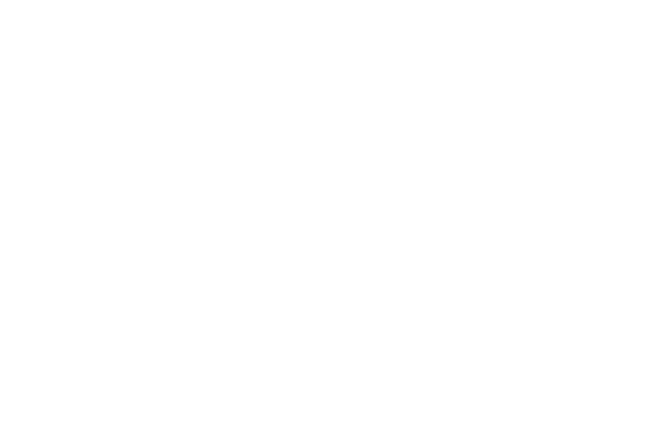
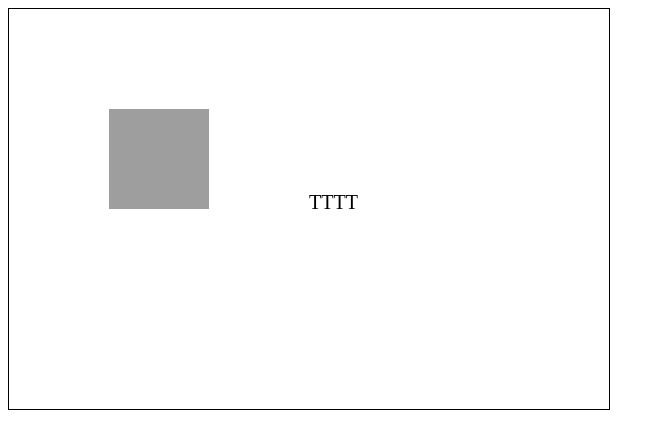
Before and after one commit to dearsgallery/test01, a plain HTML site: page index.html in a window 1280 px wide. Shown: the whole page, without its empty margins (0-665 px from the left). Drawn offline with Linux system fonts and the light colour scheme.

Commit message:
Update index.html

```diff
--- a/index.html
+++ b/index.html
@@ -1,5 +1,50 @@
+
 <html>
-<canvas width="600" height="400" id="myCanvas">
+    <canvas width="600" height="400" id="myCanvas">
 
-</canvas>
+    </canvas>
 </html>
+
+<style>
+    canvas {
+  border: solid 1px black;
+}
+</style>
+
+
+
+
+<script>
+    var c = document.getElementById("myCanvas");
+var ctx = c.getContext("2d");
+
+ctx.font = "20px Agency FB";
+ctx.fillText("TTTT",300,200);
+var img = new Image();
+var img2 = new Image();
+img2.src = "https://pbs.twimg.com/profile_images/1515684452898603016/vdU0-Ivb_400x400.jpg";
+img2.onload = function() {
+    ctx.save();
+    ctx.globalAlpha = 1;
+    ctx.drawImage(img, 100, 100,100,100);
+    ctx.restore();
+}
+
+img.src = "https://pbs.twimg.com/profile_images/1515684452898603016/vdU0-Ivb_400x400.jpg";
+        var canvasContext = c.getContext("2d");
+        var wrh = img.width / img.height;
+        var newWidth = c.width;
+        var newHeight = newWidth / wrh;
+        if (newHeight > c.height) {
+					newHeight = c.height;
+        	newWidth = newHeight * wrh;
+          }
+        var xOffset = newWidth < c.width ? ((c.width - newWidth) / 2) : 0;
+        var yOffset = newHeight < c.height ? ((c.height - newHeight) / 2) : 0;
+
+
+ctx.drawImage(img, xOffset, yOffset, newWidth, newHeight);
+//ctx.drawImage(img, 100, 100, 100, 100);
+
+//get center https://stackoverflow.com/questions/39619967/js-center-image-inside-canvas-element
+</script>
```
